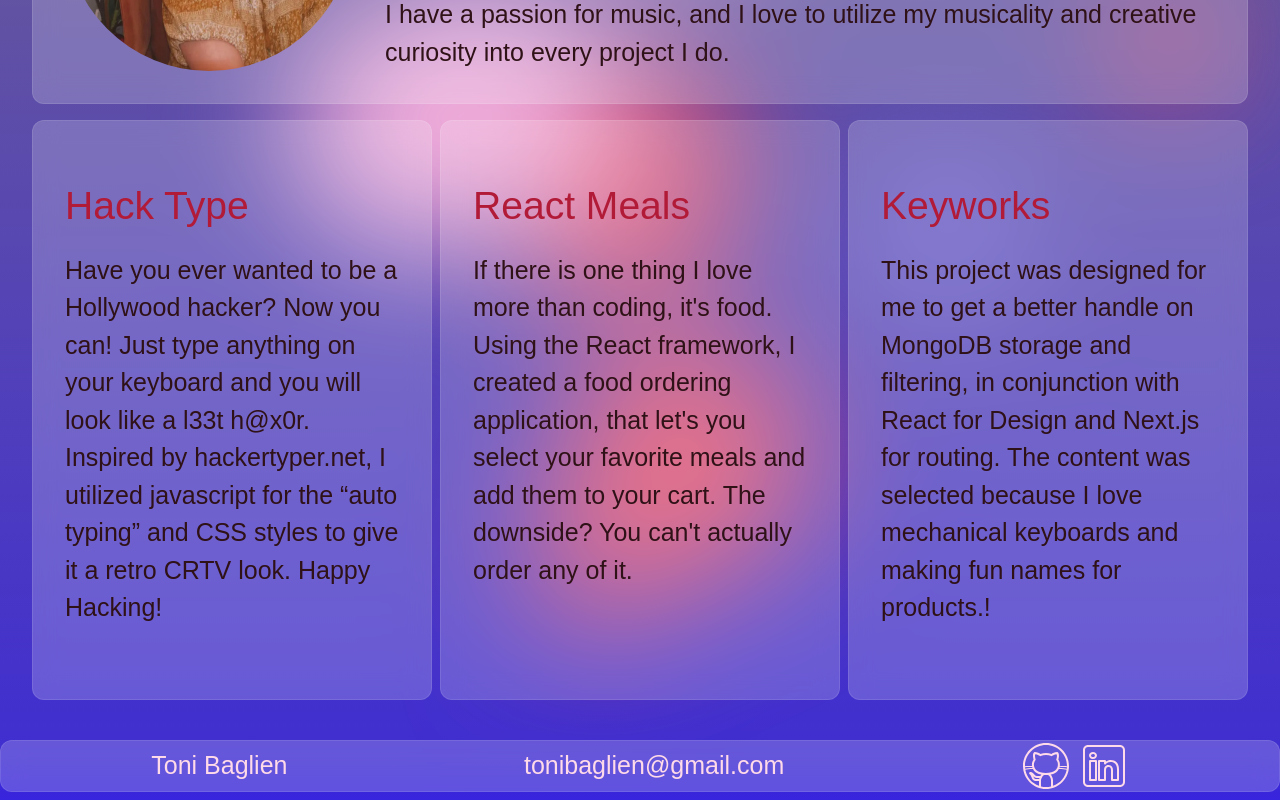
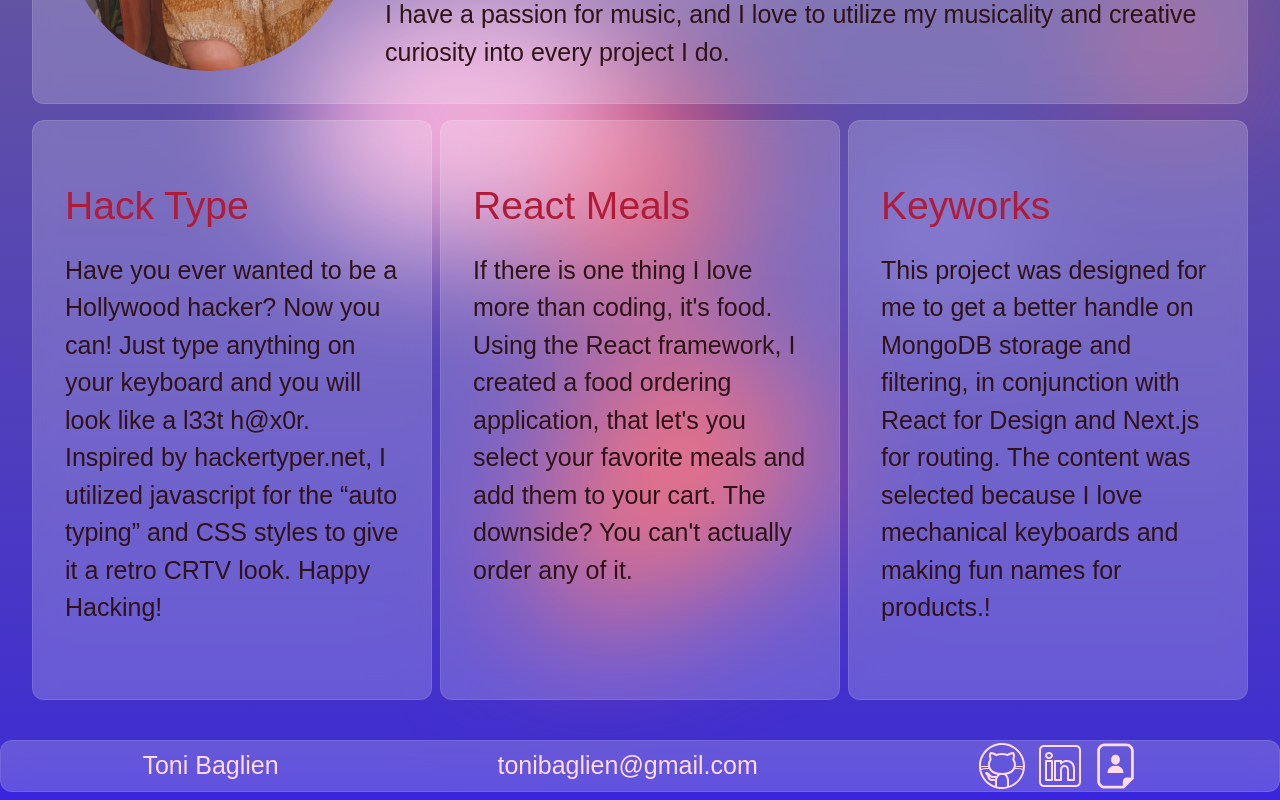
Before and after one commit to tony-baglien/portfolio-v2, a React (Vite) app: page / in a window 1280 px wide. Shown: the part 338-1138 px from the top of the page. Built offline with nearby package versions, Linux system fonts and the light colour scheme; what @kamona/tailwindcss-perspective would draw is missing.

Commit message:
added resume and updated icon and links on footer to include it

```diff
--- /dev/null
+++ b/src/images/ResumeIcon.jsx
@@ -0,0 +1,18 @@
+const ResumeIcon = ({ fillColor, width, height }) => {
+  return (
+<svg height={height} width={width} fill={fillColor} version="1.1" id="_x32_" xmlns="http://www.w3.org/2000/svg" viewBox="0 0 512 512" >
+<g>
+	<path d="M276.239,252.183c-6.37,2.127-13.165,3.308-20.239,3.308c-7.074,0-13.87-1.181-20.24-3.308
+		c-46.272,7.599-70.489,41.608-70.489,82.877H256h90.728C346.728,293.791,322.515,259.782,276.239,252.183z"/>
+	<path d="M256,240.788c27.43,0,49.658-22.24,49.658-49.666v-14.087c0-27.426-22.228-49.659-49.658-49.659
+		c-27.43,0-49.658,22.233-49.658,49.659v14.087C206.342,218.548,228.57,240.788,256,240.788z"/>
+	<path d="M378.4,0H133.582C86.234,0,47.7,38.542,47.7,85.899v340.22C47.7,473.476,86.234,512,133.582,512h205.695
+		h13.175l9.318-9.301l93.229-93.229l9.301-9.31v-13.174V85.899C464.3,38.542,425.766,0,378.4,0z M432.497,386.985H384.35
+		c-24.882,0-45.074,20.183-45.074,45.073v48.139H133.582c-29.866,0-54.078-24.221-54.078-54.078V85.899
+		c0-29.874,24.212-54.096,54.078-54.096H378.4c29.876,0,54.096,24.222,54.096,54.096V386.985z"/>
+</g>
+</svg>
+  )
+}
+
+export default ResumeIcon
--- a/src/layout/Footer/Footer.jsx
+++ b/src/layout/Footer/Footer.jsx
@@ -1,7 +1,8 @@
-import React from 'react'
+
 import Container from '../Util/Container'
 import GithubIcon from '../../images/GithubIcon'
 import LinkedInIcon from '../../images/LinkedInIcon'
+import ResumeIcon from '../../images/ResumeIcon'
 import TiltWrapper from '../Util/TiltWrapper'
 const Footer = () => {
   return (
@@ -16,6 +17,9 @@ const Footer = () => {
           <a href="https://www.linkedin.com/in/tonybaglien/" target="_blank">
             <LinkedInIcon width="50px" height="50px" fillColor="#ffdae8" />
           </a>
+          <a href="/files/resume.pdf" target="_blank">
+            <ResumeIcon width="45px" height="50px" fillColor="#ffdae8" />
+          </a>
         </div>
       </Container>
     </TiltWrapper>
```
Also changed, not shown: public/images/resume-icon.svg (added), 1 other file (tests, documents, lock files or other folders).
